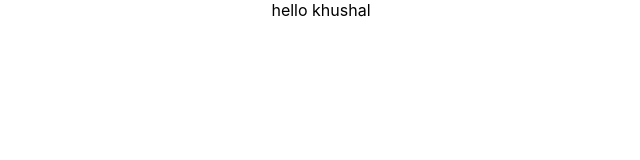
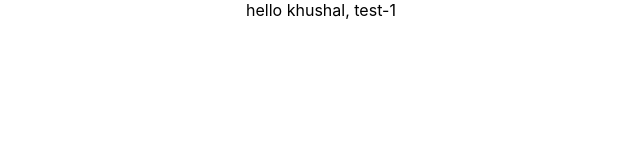
Before and after one commit to akhushal/test-1-ui, a React (Create React App) app: page / in a window 1280 px wide. Shown: the top 160 px of the page, without its empty margins (319-959 px from the left). Built offline with nearby package versions, Linux system fonts and the light colour scheme.

Commit message:
minor change

```diff
--- a/src/App.js
+++ b/src/App.js
@@ -4,7 +4,7 @@ import './App.css';
 function App() {
   return (
     <div className="App">
-     hello khushal
+     hello khushal, test-1
     </div>
   );
 }
```
